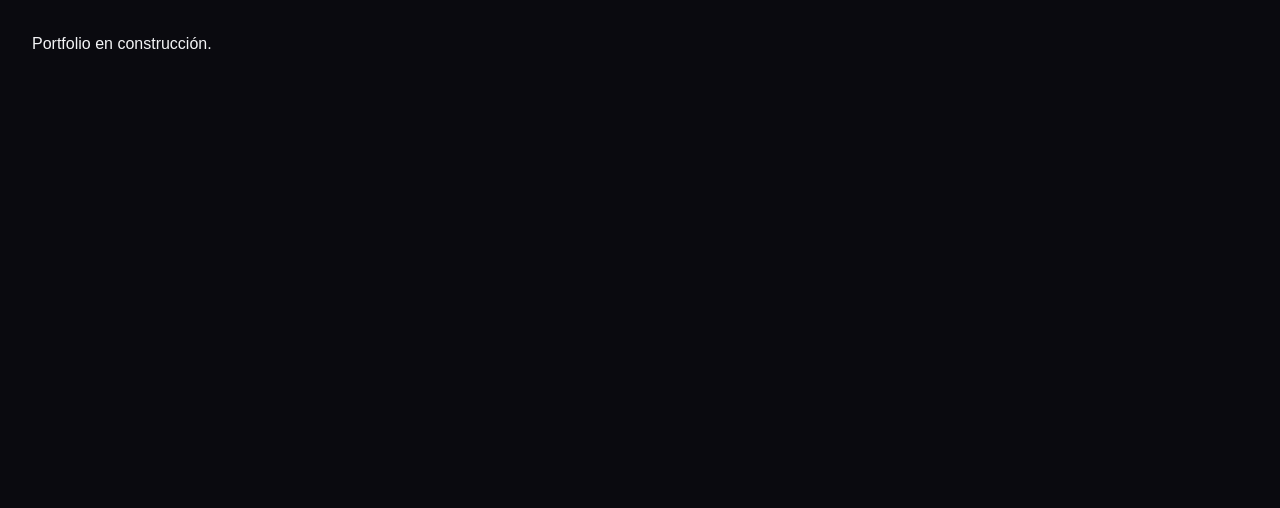
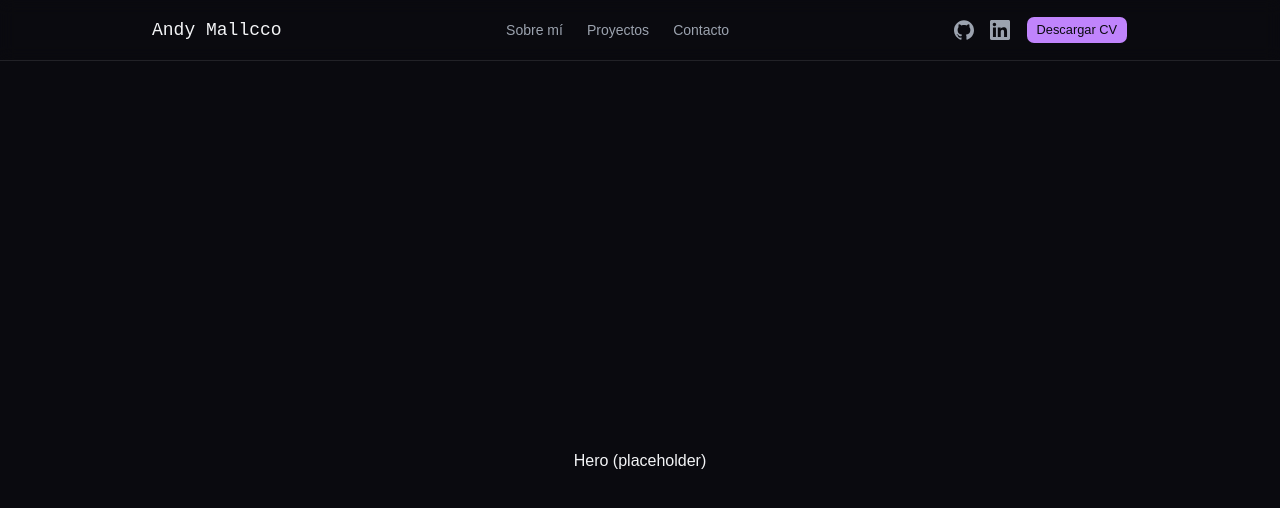
Before and after one commit to AndyMB94/portfolio, a React (Vite) app: page / in a window 1280 px wide. Shown: the top 508 px of the page. Built offline with nearby package versions, Linux system fonts and the light colour scheme.

Commit message:
feat: agregar Header/Nav sticky con anclas, iconos GitHub/LinkedIn y botón CV

```diff
--- a/src/App.tsx
+++ b/src/App.tsx
@@ -1,5 +1,34 @@
+import { Header } from '@/components/Header'
+
 function App() {
-  return <p className="p-8 text-foreground">Portfolio en construcción.</p>
+  return (
+    <>
+      <Header />
+      <main>
+        <section id="inicio" className="flex min-h-screen items-center justify-center">
+          <p className="text-foreground">Hero (placeholder)</p>
+        </section>
+        <section
+          id="sobre-mi"
+          className="flex min-h-screen scroll-mt-20 items-center justify-center"
+        >
+          <p className="text-foreground">Sobre mí (placeholder)</p>
+        </section>
+        <section
+          id="proyectos"
+          className="flex min-h-screen scroll-mt-20 items-center justify-center"
+        >
+          <p className="text-foreground">Proyectos (placeholder)</p>
+        </section>
+        <section
+          id="contacto"
+          className="flex min-h-screen scroll-mt-20 items-center justify-center"
+        >
+          <p className="text-foreground">Contacto (placeholder)</p>
+        </section>
+      </main>
+    </>
+  )
 }
 
 export default App
--- /dev/null
+++ b/src/components/Header.tsx
@@ -0,0 +1,56 @@
+import { GithubIcon, LinkedinIcon } from '@/components/icons'
+import { Button } from '@/components/ui/button'
+
+const NAV_LINKS = [
+  { href: '#sobre-mi', label: 'Sobre mí' },
+  { href: '#proyectos', label: 'Proyectos' },
+  { href: '#contacto', label: 'Contacto' },
+]
+
+export function Header() {
+  return (
+    <header className="sticky top-0 z-50 border-b border-border bg-background/80 backdrop-blur">
+      <div className="mx-auto flex max-w-5xl items-center justify-between px-6 py-4">
+        <a href="#" className="font-mono text-lg text-foreground">
+          Andy Mallcco
+        </a>
+
+        <nav className="hidden items-center gap-6 md:flex">
+          {NAV_LINKS.map((link) => (
+            <a
+              key={link.href}
+              href={link.href}
+              className="text-sm text-muted-foreground transition-colors hover:text-foreground"
+            >
+              {link.label}
+            </a>
+          ))}
+        </nav>
+
+        <div className="flex items-center gap-4">
+          <a
+            href="https://github.com/AndyMB94"
+            target="_blank"
+            rel="noreferrer"
+            aria-label="GitHub"
+            className="text-muted-foreground transition-colors hover:text-foreground"
+          >
+            <GithubIcon className="size-5" />
+          </a>
+          <a
+            href="https://www.linkedin.com/in/andy-ayrton-mallcco-bohorquez/"
+            target="_blank"
+            rel="noreferrer"
+            aria-label="LinkedIn"
+            className="text-muted-foreground transition-colors hover:text-foreground"
+          >
+            <LinkedinIcon className="size-5" />
+          </a>
+          <Button render={<a href="/cv.pdf" download />} size="sm" nativeButton={false}>
+            Descargar CV
+          </Button>
+        </div>
+      </div>
+    </header>
+  )
+}
--- /dev/null
+++ b/src/components/icons.tsx
@@ -0,0 +1,17 @@
+import type { SVGProps } from 'react'
+
+export function GithubIcon(props: SVGProps<SVGSVGElement>) {
+  return (
+    <svg viewBox="0 0 24 24" fill="currentColor" {...props}>
+      <path d="M12 .297c-6.63 0-12 5.373-12 12 0 5.303 3.438 9.8 8.205 11.385.6.113.82-.258.82-.577 0-.285-.01-1.04-.015-2.04-3.338.724-4.042-1.61-4.042-1.61C4.422 18.07 3.633 17.7 3.633 17.7c-1.087-.744.084-.729.084-.729 1.205.084 1.838 1.236 1.838 1.236 1.07 1.835 2.809 1.305 3.495.998.108-.776.417-1.305.76-1.605-2.665-.3-5.466-1.332-5.466-5.93 0-1.31.465-2.38 1.235-3.22-.135-.303-.54-1.523.105-3.176 0 0 1.005-.322 3.3 1.23.96-.267 1.98-.399 3-.405 1.02.006 2.04.138 3 .405 2.28-1.552 3.285-1.23 3.285-1.23.645 1.653.24 2.873.12 3.176.765.84 1.23 1.91 1.23 3.22 0 4.61-2.805 5.625-5.475 5.92.42.36.81 1.096.81 2.22 0 1.606-.015 2.896-.015 3.286 0 .315.21.69.825.57C20.565 22.092 24 17.592 24 12.297c0-6.627-5.373-12-12-12" />
+    </svg>
+  )
+}
+
+export function LinkedinIcon(props: SVGProps<SVGSVGElement>) {
+  return (
+    <svg viewBox="0 0 24 24" fill="currentColor" {...props}>
+      <path d="M20.447 20.452h-3.554v-5.569c0-1.328-.027-3.037-1.852-3.037-1.853 0-2.136 1.445-2.136 2.939v5.667H9.351V9h3.414v1.561h.046c.477-.9 1.637-1.85 3.37-1.85 3.601 0 4.267 2.37 4.267 5.455v6.286zM5.337 7.433c-1.144 0-2.063-.926-2.063-2.065 0-1.138.92-2.063 2.063-2.063 1.14 0 2.064.925 2.064 2.063 0 1.139-.925 2.065-2.064 2.065zm1.782 13.019H3.555V9h3.564v11.452zM22.225 0H1.771C.792 0 0 .774 0 1.729v20.542C0 23.227.792 24 1.771 24h20.451C23.2 24 24 23.227 24 22.271V1.729C24 .774 23.2 0 22.222 0h.003z" />
+    </svg>
+  )
+}
--- /dev/null
+++ b/src/components/ui/button.tsx
@@ -0,0 +1,57 @@
+import { Button as ButtonPrimitive } from "@base-ui/react/button"
+import { cva, type VariantProps } from "class-variance-authority"
+import { cn } from "cn"
+
+const buttonVariants = cva(
+  "group/button inline-flex shrink-0 items-center justify-center rounded-lg border border-transparent bg-clip-padding text-sm font-medium whitespace-nowrap transition-all outline-none select-none focus-visible:border-ring focus-visible:ring-3 focus-visible:ring-ring/50 active:not-aria-[haspopup]:translate-y-px disabled:pointer-events-none disabled:opacity-50 aria-invalid:border-destructive aria-invalid:ring-3 aria-invalid:ring-destructive/20 dark:aria-invalid:border-destructive/50 dark:aria-invalid:ring-destructive/40 [&_svg]:pointer-events-none [&_svg]:shrink-0 [&_svg:not([class*='size-'])]:size-4",
+  {
+    variants: {
+      variant: {
+        default: "bg-primary text-primary-foreground hover:bg-primary/80",
+        outline:
+          "border-border bg-background hover:bg-muted hover:text-foreground aria-expanded:bg-muted aria-expanded:text-foreground dark:border-input dark:bg-input/30 dark:hover:bg-input/50",
+        secondary:
+          "bg-secondary text-secondary-foreground hover:bg-[color-mix(in_oklch,var(--secondary),var(--foreground)_5%)] aria-expanded:bg-secondary aria-expanded:text-secondary-foreground",
+        ghost:
+          "hover:bg-muted hover:text-foreground aria-expanded:bg-muted aria-expanded:text-foreground dark:hover:bg-muted/50",
+        destructive:
+          "bg-destructive/10 text-destructive hover:bg-destructive/20 focus-visible:border-destructive/40 focus-visible:ring-destructive/20 dark:bg-destructive/20 dark:hover:bg-destructive/30 dark:focus-visible:ring-destructive/40",
+        link: "text-primary underline-offset-4 hover:underline",
+      },
+      size: {
+        default:
+          "h-8 gap-1.5 px-2.5 has-data-[icon=inline-end]:pr-2 has-data-[icon=inline-start]:pl-2",
+        xs: "h-6 gap-1 rounded-[min(var(--radius-md),10px)] px-2 text-xs in-data-[slot=button-group]:rounded-lg has-data-[icon=inline-end]:pr-1.5 has-data-[icon=inline-start]:pl-1.5 [&_svg:not([class*='size-'])]:size-3",
+        sm: "h-7 gap-1 rounded-[min(var(--radius-md),12px)] px-2.5 text-[0.8rem] in-data-[slot=button-group]:rounded-lg has-data-[icon=inline-end]:pr-1.5 has-data-[icon=inline-start]:pl-1.5 [&_svg:not([class*='size-'])]:size-3.5",
+        lg: "h-9 gap-1.5 px-2.5 has-data-[icon=inline-end]:pr-2 has-data-[icon=inline-start]:pl-2",
+        icon: "size-8",
+        "icon-xs":
+          "size-6 rounded-[min(var(--radius-md),10px)] in-data-[slot=button-group]:rounded-lg [&_svg:not([class*='size-'])]:size-3",
+        "icon-sm":
+          "size-7 rounded-[min(var(--radius-md),12px)] in-data-[slot=button-group]:rounded-lg",
+        "icon-lg": "size-9",
+      },
+    },
+    defaultVariants: {
+      variant: "default",
+      size: "default",
+    },
+  }
+)
+
+function Button({
+  className,
+  variant = "default",
+  size = "default",
+  ...props
+}: ButtonPrimitive.Props & VariantProps<typeof buttonVariants>) {
+  return (
+    <ButtonPrimitive
+      data-slot="button"
+      className={cn(buttonVariants({ variant, size, className }))}
+      {...props}
+    />
+  )
+}
+
+export { Button, buttonVariants }
--- a/src/index.css
+++ b/src/index.css
@@ -5,6 +5,10 @@
 @import "@fontsource-variable/jetbrains-mono";
 
 @custom-variant dark (&:is(.dark *));
+
+html {
+  scroll-behavior: smooth;
+}
 
 @theme inline {
     --font-heading: var(--font-sans);
```
